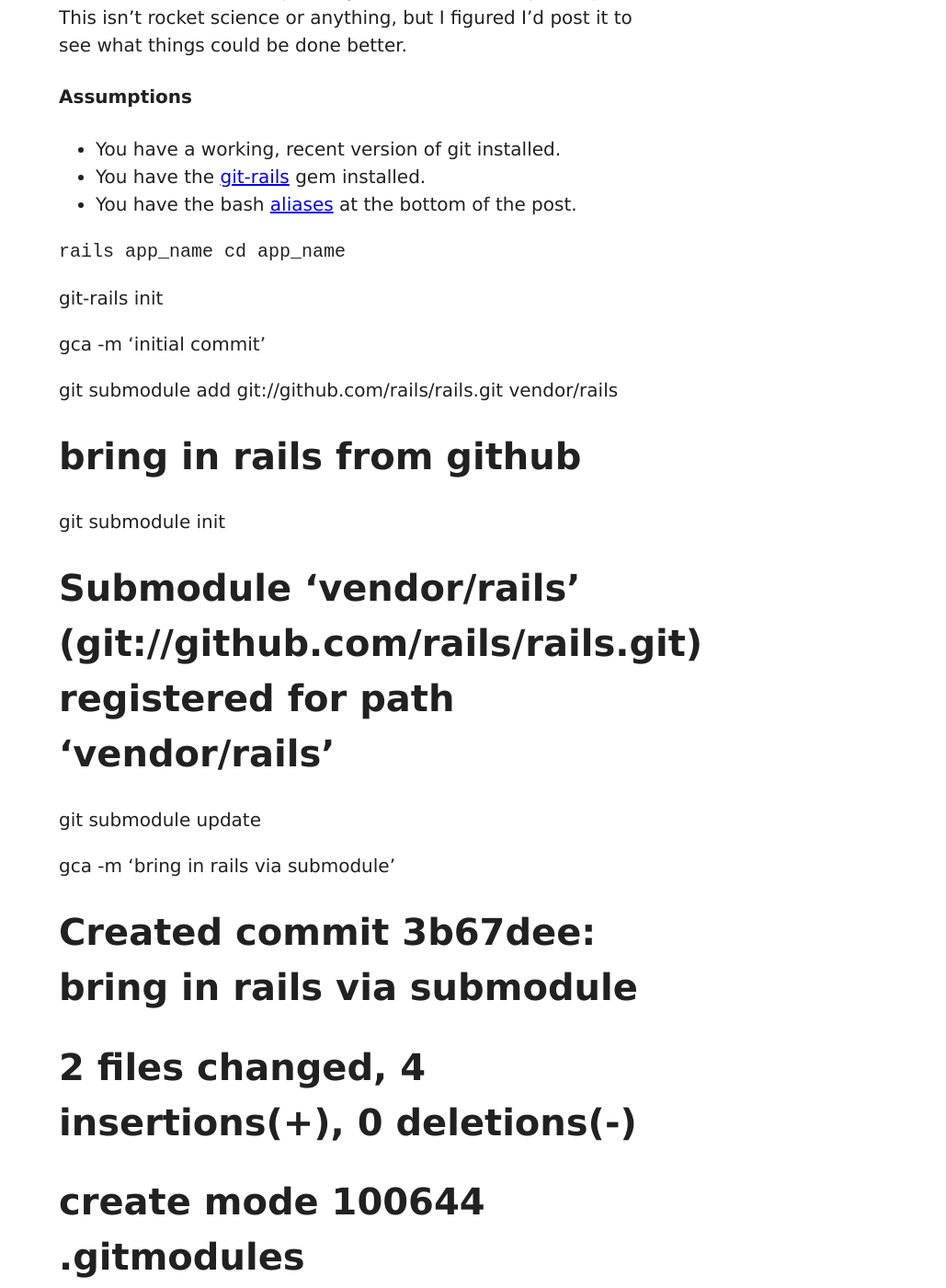
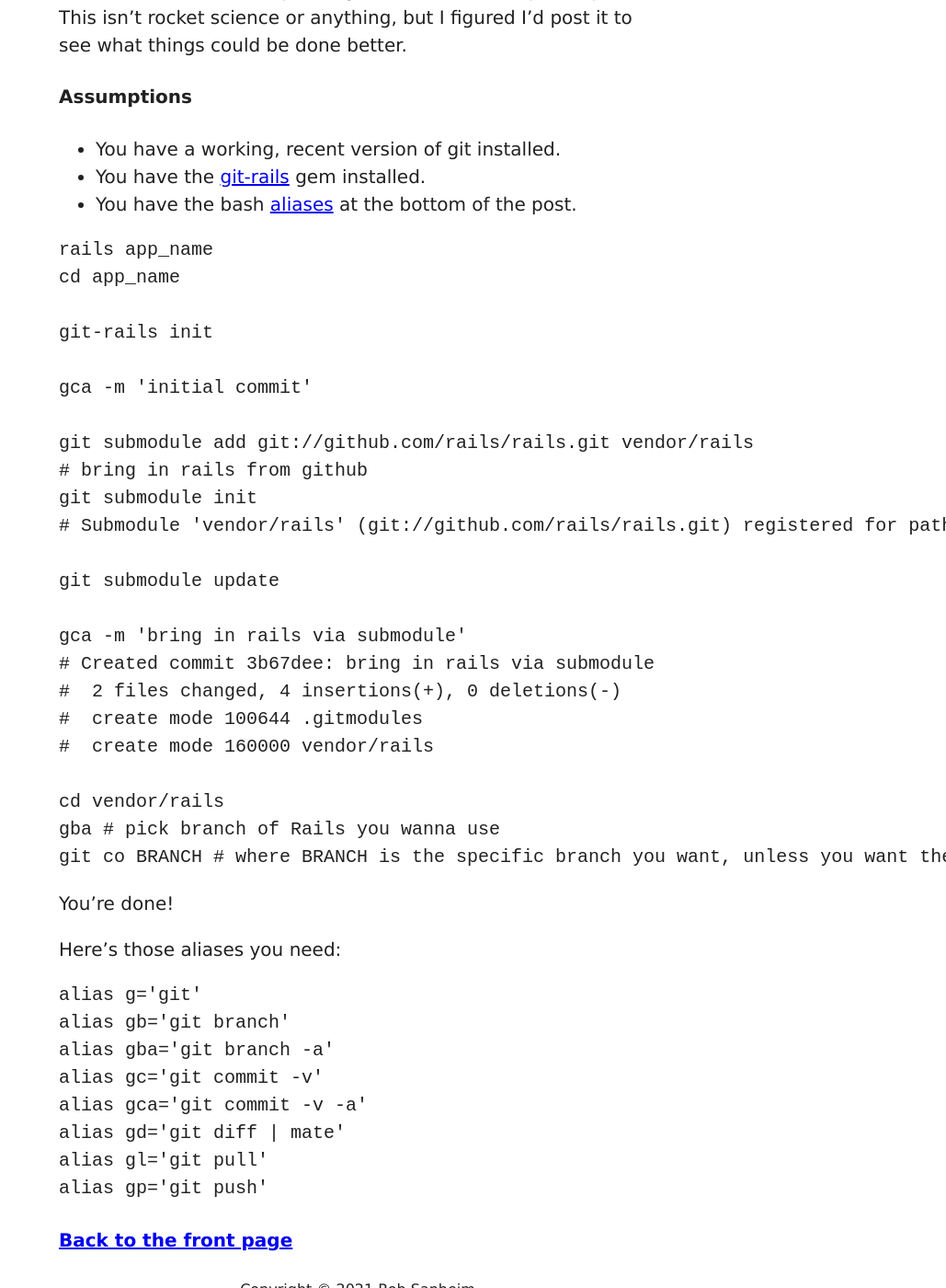
Before and after one commit to rsanheim/rsanheim.github.com, a Jekyll site: the page built from _posts/2008-04-05-zero-to-a-fully-git-enabled-rails-app-in-the-time-it-takes-to-drink.markdown, in a window 1280 px wide and 1400 px high, scrolled down 500 px. Shown: the whole window at 92% size, without its empty margins (251-1280 px from the left). Built offline with Jekyll 4.4.1, drawn with Linux system fonts in a browser that asks for light colours; nearby versions of some CDN libraries; library files that are not in the unit come from our copies; some of the changed text lies outside the part shown.

Commit message:
more cleanup

````diff
--- a/_posts/2008-04-05-zero-to-a-fully-git-enabled-rails-app-in-the-time-it-takes-to-drink.markdown
+++ b/_posts/2008-04-05-zero-to-a-fully-git-enabled-rails-app-in-the-time-it-takes-to-drink.markdown
@@ -15,7 +15,7 @@
 	<li>You have the bash <a href="#aliases">aliases</a> at the bottom of the post.</li>
 </ul>
 
-<code>
+```shell
 rails app_name
 cd app_name
 
@@ -39,13 +39,13 @@
 cd vendor/rails
 gba # pick branch of Rails you wanna use
 git co BRANCH # where BRANCH is the specific branch you want, unless you want the default of going against edge
-</code>
+```
 
 You're done!
 
 <span id="aliases">Here's those aliases you need:</span>
 
-<code>
+```
 alias g='git'
 alias gb='git branch'
 alias gba='git branch -a'
@@ -54,4 +54,4 @@
 alias gd='git diff | mate'
 alias gl='git pull'
 alias gp='git push'
-</code>
+```
````
Also changed, not shown: _posts/2008-04-04-log_buddy-002-released.markdown (+9 -5 lines).
